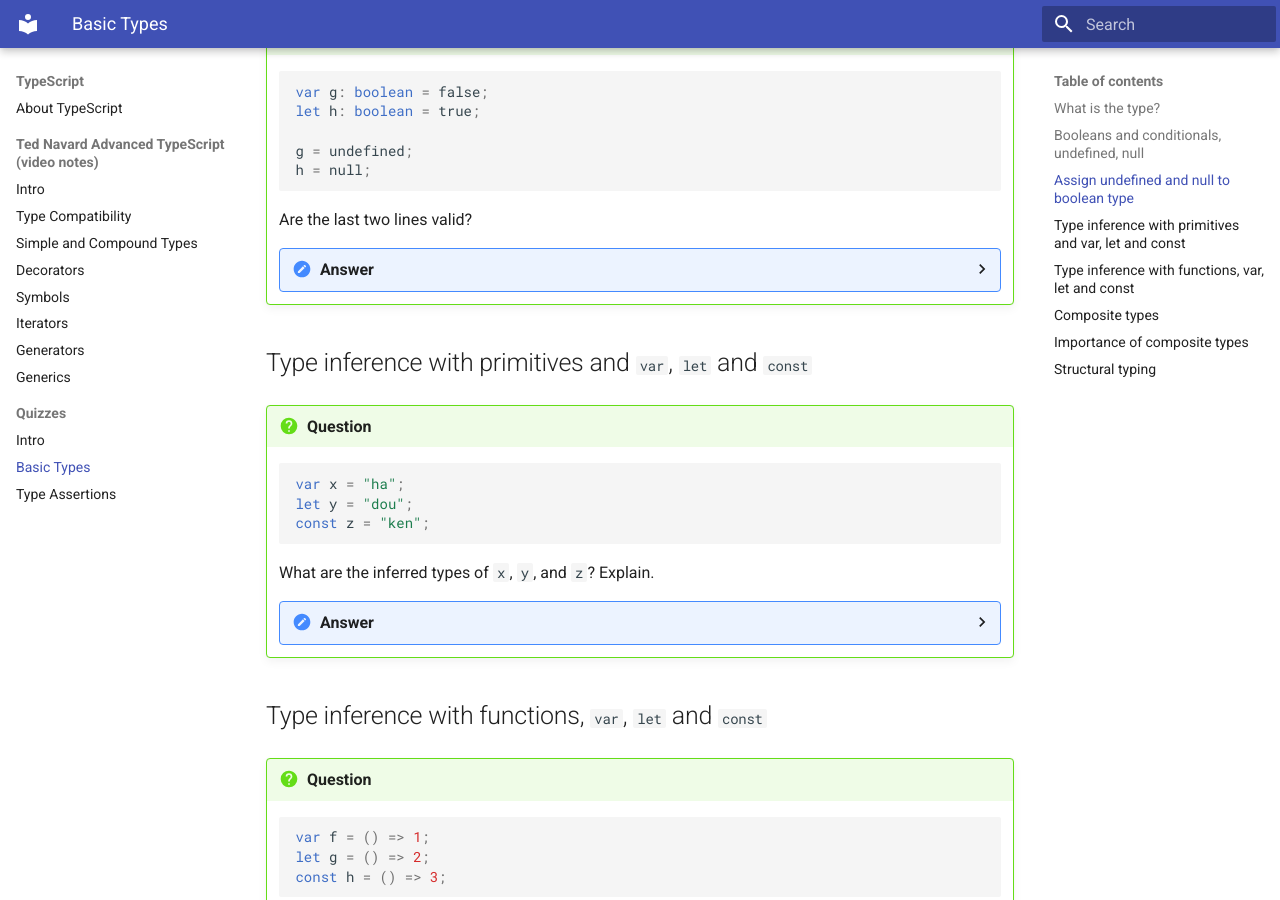
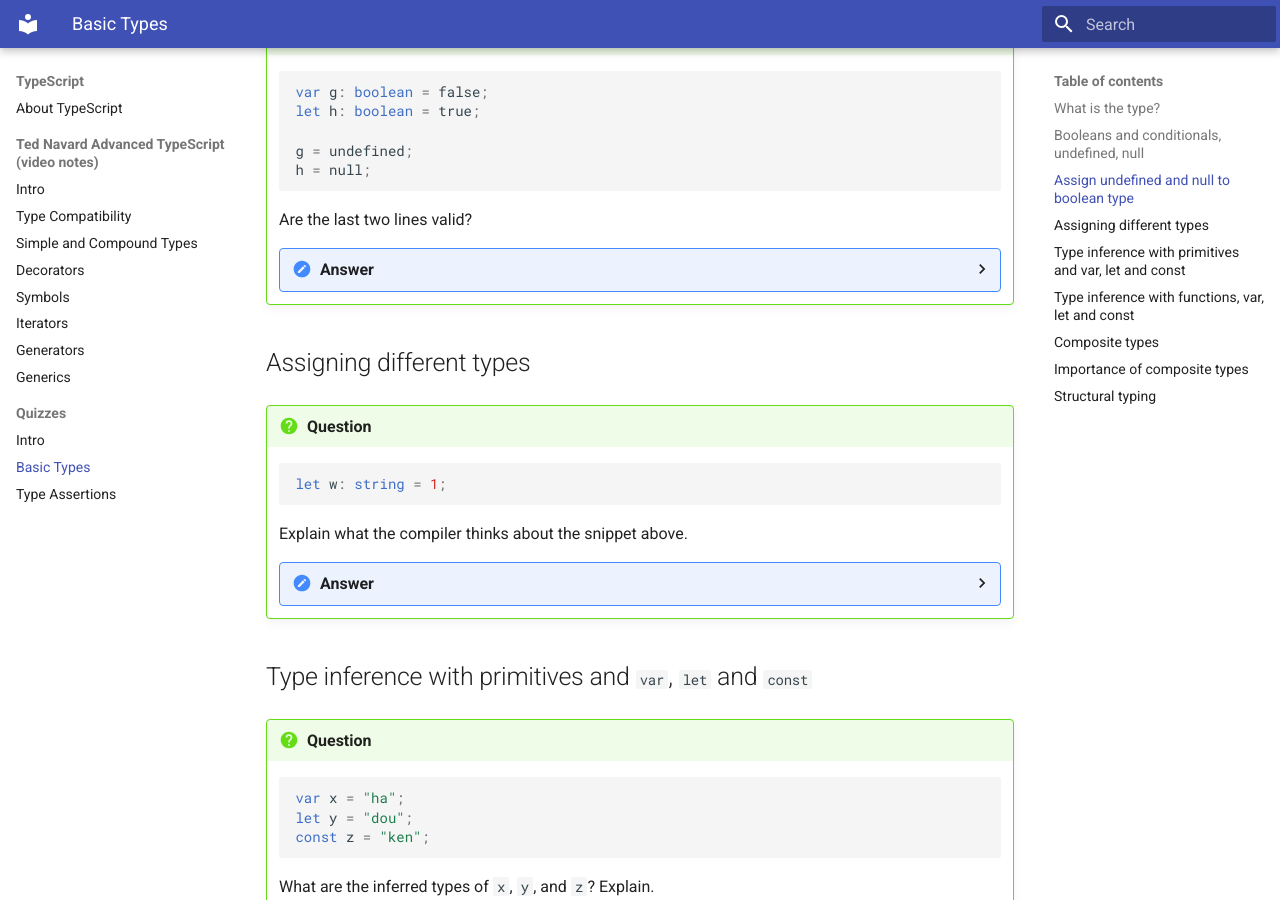
Before and after one commit to FernandoBasso/devhowto, an MkDocs documentation site: the page built from docs/typescript/quizzes/basic-types.md, in a window 1280 px wide and 900 px high, scrolled down 1225 px. Built offline with MkDocs 1.6.1 and Material for MkDocs 9.7.7, drawn with Linux system fonts in a browser that asks for light colours.

Commit message:
typescript: Add question about types vs types

````diff
--- a/docs/typescript/quizzes/basic-types.md
+++ b/docs/typescript/quizzes/basic-types.md
@@ -88,6 +88,22 @@
         !!! tip "var vs let vs const and type inference"
 
         Sometimes `const` vs `let/var` causes types to be inferred differently, but not here. See the next question.
+
+## Assigning different types
+
+!!! question
+
+    ```ts
+    let w: string = 1;
+    ```
+
+    Explain what the compiler thinks about the snippet above.
+
+    ??? "Answer"
+
+        TypeScript complains about it. It kindly let's us know that “type 'number' is not assignable to type 'string'.” It has reason to believe we are out of our minds. Why would we be assigning a value of type `number` to a variable we said to be of the type `string`?
+
+        And remember, the **value** of `w` is still the `number` 1. So, we may lie about the types, but the executed JavaScript will go its merry way (because what is executed is JavaScript, not TypeScript) and then we'll have to pretend that we are surprised when things break.
 
 ## Type inference with primitives and `var`, `let` and `const`
 
````
